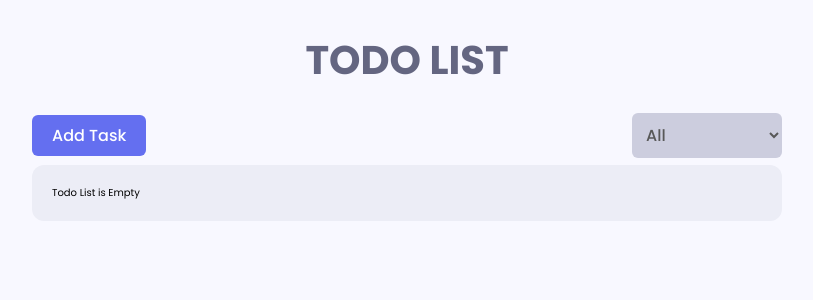
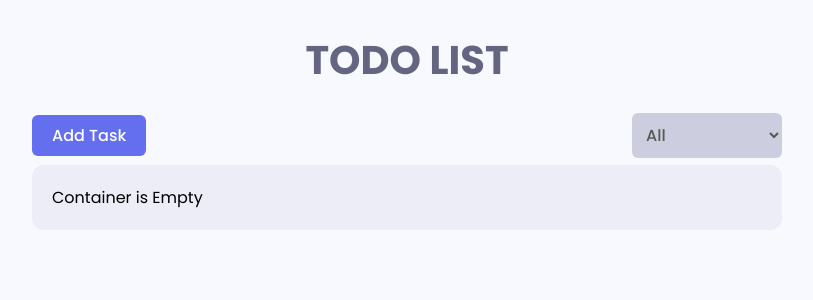
Before and after one commit to sujit-shrc/modern-todo-app, a React (Vite) app: page / in a window 1280 px wide. Shown: the top 300 px of the page, without its empty margins (233-1046 px from the left). Built offline with nearby package versions, Linux system fonts and the light colour scheme.

Commit message:
feature: FilterTodo functionality implementation done

```diff
--- a/src/components/ListingContent.jsx
+++ b/src/components/ListingContent.jsx
@@ -3,19 +3,27 @@ import { useSelector } from 'react-redux'
 import TodoItem from './TodoItem';
 
 const ListingContent = () => {
-  const todoList = useSelector(state=>state.todo.todoList);
-  console.log(todoList)
+  const todoList = useSelector(state => state.todo.todoList);
+  const filterStatus = useSelector(state => state.todo.filterStatus)
+
   const sortedTodoList = [...todoList];
+
   sortedTodoList.sort((x, y) => new Date(y.time) - new Date(x.time));
+
+  const filteredTodoList = sortedTodoList.filter(item => {
+    if (filterStatus == 'all') {
+      return true;
+    }
+    return item.status === filterStatus;
+  })
+
   return (
-    <div className='content__wrapper'>
-      {
-        sortedTodoList && sortedTodoList.length > 0
-          ? sortedTodoList.map((todo)=> <TodoItem key={todo.id} todo={todo} /> )
-          : "Todo List is Empty"
-      }
+    <div className="content__wrapper">
+      {filteredTodoList && filteredTodoList.length > 0
+        ? filteredTodoList.map((todo) => <TodoItem key={todo.id} todo={todo} />)
+        : <p className='empty-list'>Container is Empty </p> }
     </div>
-  )
+  );
 }
 
 export default ListingContent
--- a/src/components/TodoHeader.jsx
+++ b/src/components/TodoHeader.jsx
@@ -2,9 +2,18 @@ import React, { useState } from 'react'
 import Button, { SelectButton } from './Button'
 import '../styles/utilities/App.scss'
 import TodoModel from './TodoModel'
+import { useDispatch, useSelector } from 'react-redux'
+import { updateFilterStatus } from '../slices/todoSlice'
 
 const TodoHeader = () => {
   const [modelOpen, setModelOpen] = useState(false)
+  const filterStatus= useSelector((state)=> state.todo.filterStatus)
+  const dispatch = useDispatch();
+
+  const updateFilter = (e) => {
+    dispatch(updateFilterStatus(e.target.value));
+  }
+
   return (
       <div className='todo-header'>
       <Button variant='primary'
@@ -13,9 +22,10 @@ const TodoHeader = () => {
         Add Task
       </Button>
 
-      <SelectButton id="status">
+      <SelectButton id="status" value={filterStatus} onChange = {updateFilter} >
           <option value="all">All</option>
           <option value="incomplete">Incomplete</option>
+          <option value="in-progress">In-Progress</option>
           <option value="complete">Complete</option>
         </SelectButton>
         <TodoModel type="add" modelOpen={modelOpen} setModelOpen={setModelOpen} />
--- a/src/components/TodoItem.jsx
+++ b/src/components/TodoItem.jsx
@@ -39,7 +39,7 @@ const TodoItem = ({ todo }) => {
       <div className="item">
         <div className="todoDetails">
           <CheckButton checked={checked} handleCheck={handleCheck} />
-          <div className="text">
+          <div className="texts">
             <p
               className={getClasses([
                 "todoText",
--- a/src/slices/todoSlice.js
+++ b/src/slices/todoSlice.js
@@ -78,5 +78,5 @@ export const todoSlice = createSlice({
   },
 });
 
-export const { addTodo, updateTodo, deleteTodo } = todoSlice.actions;
+export const { addTodo, updateTodo, deleteTodo, updateFilterStatus } = todoSlice.actions;
 export default todoSlice.reducer;
--- a/src/styles/utilities/App.scss
+++ b/src/styles/utilities/App.scss
@@ -32,3 +32,6 @@
 	width: max-content;
 	height: auto;
 }
+.empty-list{
+	font-size: 1.6rem;
+}
```
